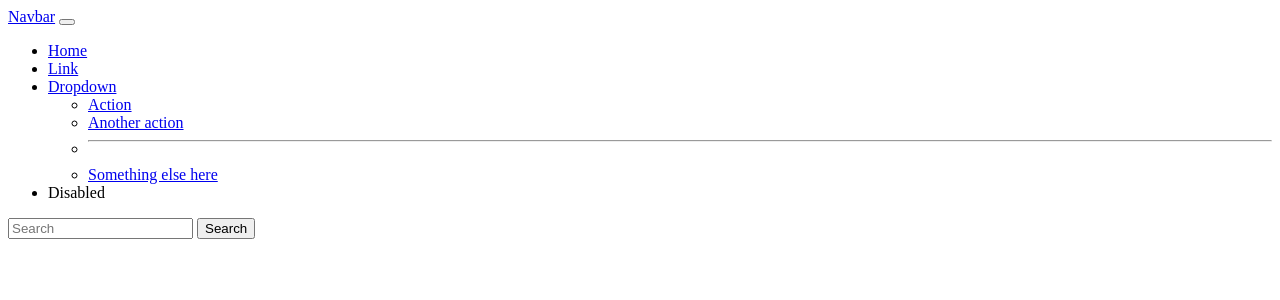
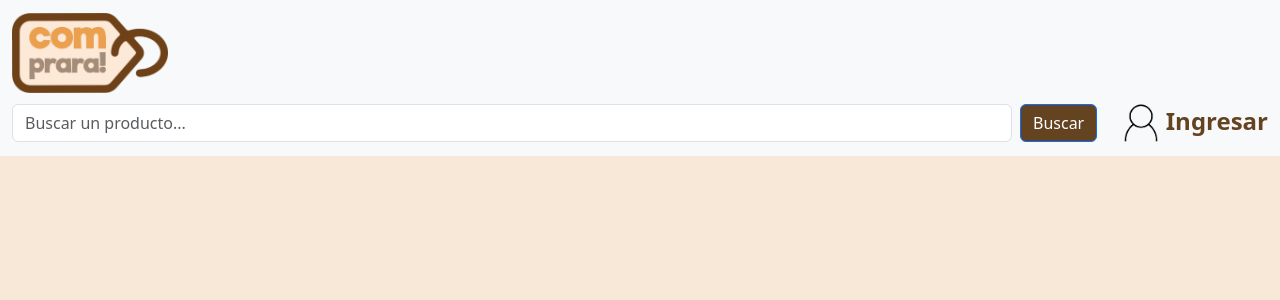
Before and after one commit to felipeperezleal/comprara, a Django app: template login/templates/base.html in a window 1280 px wide. Shown: the top 300 px of the page. Run offline with Django 4.2, Linux system fonts and the light colour scheme; the template is opened without the code that fills it, so the values that code supplies are empty; parts of the project's set-up code (start-up, migrations or seed data) failed here and were passed over.

Commit message:
base/login/register

```diff
--- a/comprara/settings.py
+++ b/comprara/settings.py
@@ -11,6 +11,7 @@ https://docs.djangoproject.com/en/4.2/ref/settings/
 """
 
 from pathlib import Path
+import os
 
 # Build paths inside the project like this: BASE_DIR / 'subdir'.
 BASE_DIR = Path(__file__).resolve().parent.parent
@@ -128,3 +129,5 @@ STATIC_URL = 'static/'
 # https://docs.djangoproject.com/en/4.2/ref/settings/#default-auto-field
 
 DEFAULT_AUTO_FIELD = 'django.db.models.BigAutoField'
+
+STATICFILES_DIRS = (os.path.join(BASE_DIR, 'comprara/static'),)
--- a/login/templates/base.html
+++ b/login/templates/base.html
@@ -1,47 +1,28 @@
+{% load static %}
 <!DOCTYPE html>
 <html lang="en">
 <head>
     <meta charset="UTF-8">
     <meta http-equiv="X-UA-Compatible" content="IE=edge">
     <meta name="viewport" content="width=device-width, initial-scale=1.0">
-    <title>Document</title>
+    <link href="https://cdn.jsdelivr.net/npm/bootstrap@5.3.0-alpha3/dist/css/bootstrap.min.css" rel="stylesheet" integrity="sha384-KK94CHFLLe+nY2dmCWGMq91rCGa5gtU4mk92HdvYe+M/SXH301p5ILy+dN9+nJOZ" crossorigin="anonymous">
+    <script src="https://cdn.jsdelivr.net/npm/bootstrap@5.3.0-alpha3/dist/js/bootstrap.bundle.min.js" integrity="sha384-ENjdO4Dr2bkBIFxQpeoTz1HIcje39Wm4jDKdf19U8gI4ddQ3GYNS7NTKfAdVQSZe" crossorigin="anonymous"></script>
+    <title>Comprara!</title>
 </head>
-<body>
-    <nav class="navbar navbar-expand-lg bg-body-tertiary">
-        <div class="container-fluid">
-          <a class="navbar-brand" href="#">Navbar</a>
-          <button class="navbar-toggler" type="button" data-bs-toggle="collapse" data-bs-target="#navbarSupportedContent" aria-controls="navbarSupportedContent" aria-expanded="false" aria-label="Toggle navigation">
-            <span class="navbar-toggler-icon"></span>
-          </button>
-          <div class="collapse navbar-collapse" id="navbarSupportedContent">
-            <ul class="navbar-nav me-auto mb-2 mb-lg-0">
-              <li class="nav-item">
-                <a class="nav-link active" aria-current="page" href="#">Home</a>
-              </li>
-              <li class="nav-item">
-                <a class="nav-link" href="#">Link</a>
-              </li>
-              <li class="nav-item dropdown">
-                <a class="nav-link dropdown-toggle" href="#" role="button" data-bs-toggle="dropdown" aria-expanded="false">
-                  Dropdown
-                </a>
-                <ul class="dropdown-menu">
-                  <li><a class="dropdown-item" href="#">Action</a></li>
-                  <li><a class="dropdown-item" href="#">Another action</a></li>
-                  <li><hr class="dropdown-divider"></li>
-                  <li><a class="dropdown-item" href="#">Something else here</a></li>
-                </ul>
-              </li>
-              <li class="nav-item">
-                <a class="nav-link disabled">Disabled</a>
-              </li>
-            </ul>
-            <form class="d-flex" role="search">
-              <input class="form-control me-2" type="search" placeholder="Search" aria-label="Search">
-              <button class="btn btn-outline-success" type="submit">Search</button>
-            </form>
-          </div>
-        </div>
-      </nav>
+<body style="background-color:#f7e8d7;">
+    <!-- Navbar -->
+    <nav class="navbar bg-body-tertiary">
+      <div class="container-fluid">
+        <a class="navbar-brand" href="#">
+          <img src="{% static 'logo.png' %}" alt="Comprara!" style="height: 80px; width: auto;">
+        </a>
+        <form class="d-flex justify-content-between" role="search">
+          <input class="form-control me-2" type="search" placeholder="Buscar un producto..." aria-label="Search" style="width: 1000px;">
+          <button class="btn btn-primary" style="background-color:#644321;" type="submit">Buscar</button>
+        </form>
+        <a class="nav-link" href="#" style="color: #644321; font-weight:bold; font-size: x-large;"><img src="{% static 'profile.png' %}" alt="Profile" style="height: 50px; width: auto;"/>Ingresar</a>
+      </div>
+    </nav>
+    <!-- Navbar -->
 </body>
 </html>
```
Also changed, not shown: login/templates/login.html (+2 -15 lines), login/templates/register.html (+3 -16 lines), comprara/static/RifficFree-Bold.ttf (renamed from resources/RifficFree-Bold.ttf), comprara/static/logo.png (renamed from resources/logo.png), comprara/static/profile.png (added).
